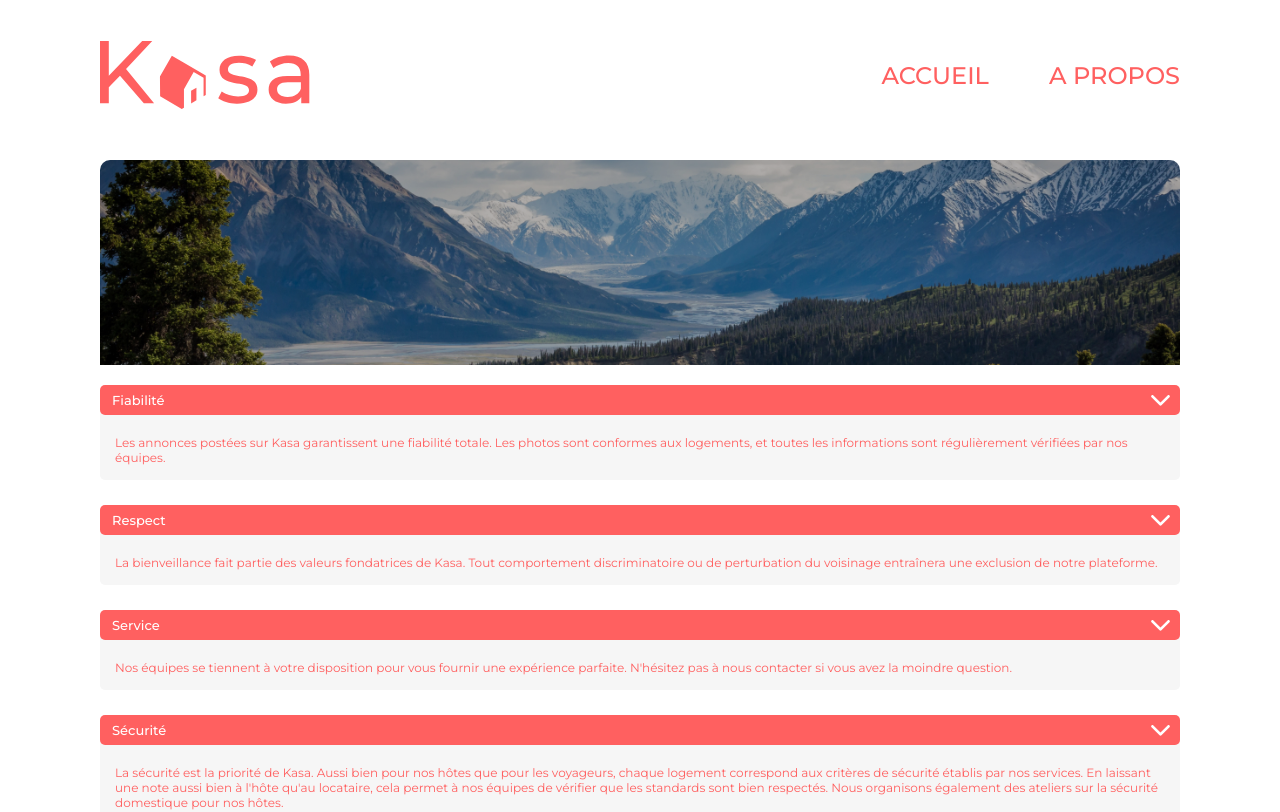
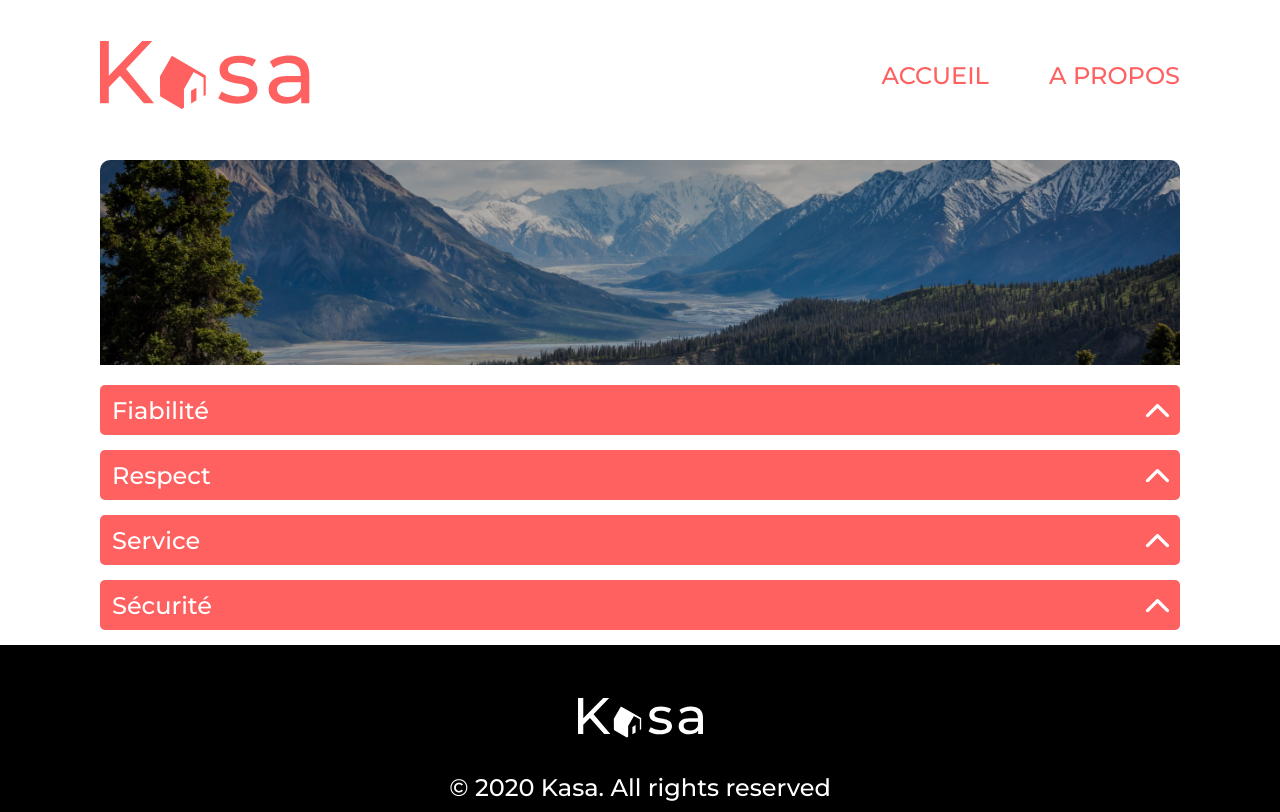
Before and after one commit to MartEvrd/Martin_Evrard_OpenClassrooms_P7, a React (Create React App) app: page /about in a window 1280 px wide. Shown: the top 812 px of the page. Built offline with nearby package versions, Linux system fonts and the light colour scheme.

Commit message:
Collapse component & About page

```diff
--- a/public/index.html
+++ b/public/index.html
@@ -10,11 +10,6 @@
       content="Web site created using create-react-app"
     />
     <link rel="apple-touch-icon" href="%PUBLIC_URL%/logo192.png" />
-    <!--
-      manifest.json provides metadata used when your web app is installed on a
-      user's mobile device or desktop. See https://developers.google.com/web/fundamentals/web-app-manifest/
-    -->
-    <link rel="manifest" href="%PUBLIC_URL%/manifest.json" />
     <!--
       Notice the use of %PUBLIC_URL% in the tags above.
       It will be replaced with the URL of the `public` folder during the build.
--- a/src/components/Collapse.jsx
+++ b/src/components/Collapse.jsx
@@ -1,6 +1,7 @@
-import styled from "styled-components";
+import styled, {css} from "styled-components";
 import styleParams from "../styles/styleParams";
 import Arrow from '../assets/arrow-down.svg'
+import { useState } from "react";
 
 const CollapseContainer = styled.div`
     width: 100%;
@@ -15,38 +16,80 @@ const TitleContainer = styled.div`
     justify-content: space-between;
     align-items: center;
     position: relative;
+    @media ${styleParams.device.laptop} {
+        height: 50px;
+    }
     span {
         padding-left: 12px;
         color: ${styleParams.color.fontSecondary};
         font-weight: 500;
         font-size: 1.3rem;
+        @media ${styleParams.device.laptop} {
+            font-size: 2.4rem;
+        }
     }
 `
 const ArrowBtn = styled.img`
     max-width: 32px;
     max-height: 32px;
-    padding-right: 7px;
+    padding: 0px 7px;
+    transform: rotate(180deg);
+    transition: transform 0.5s ease-in-out;
+    ${(props) => props.isOpen && css`
+        transform: rotate(0deg);
+    `};
     cursor: pointer;
+    @media ${styleParams.device.laptop} {
+        min-height: 45px;
+        min-width: 45px;
+    }
 `
-const TextContainer = styled.p`
+const TextContainer = styled.div`
     position: relative;
     z-index: -1;
     top: -10px;
     width: 100%;
-    padding: 30px 15px 15px;
     background-color: ${styleParams.color.secondary};
     border-radius: 5px;
     font-size: 1.2rem;
+    overflow: hidden;
+    max-height: 0px;
+    transition: max-height 0.5s ease-in-out;
+    ${(props) => props.isOpen && css`
+        height: auto;
+        max-height: 200px;
+    `};
+    p {
+        padding: 30px 15px 15px;
+    }
+    @media ${styleParams.device.laptop} {
+        font-size: 2.4rem;
+    }
 `
 
 function Collapse({ title, description }) {
-    return (
+
+    const [isOpen, setIsOpen] = useState(false)
+
+    return isOpen ? (
         <CollapseContainer>
             <TitleContainer>
                 <span>{title}</span>
-                <ArrowBtn src={Arrow} alt="arrow down" />
+                <ArrowBtn src={Arrow} alt="arrow down" isOpen={isOpen} onClick={() => setIsOpen(false)}/>
             </TitleContainer>
-            <TextContainer>{description}</TextContainer>
+            <TextContainer isOpen={isOpen}>
+                <p>{description}</p>
+            </TextContainer>
+        </CollapseContainer>
+    ):(
+        <CollapseContainer>
+            <TitleContainer>
+                <span>{title}</span>
+                <ArrowBtn src={Arrow} alt="arrow down" onClick={() => setIsOpen(true)}/>
+            </TitleContainer>
+            <TextContainer isOpen={isOpen}>
+                <p>{description}</p>
+            </TextContainer>
         </CollapseContainer>
     );
 }
```
